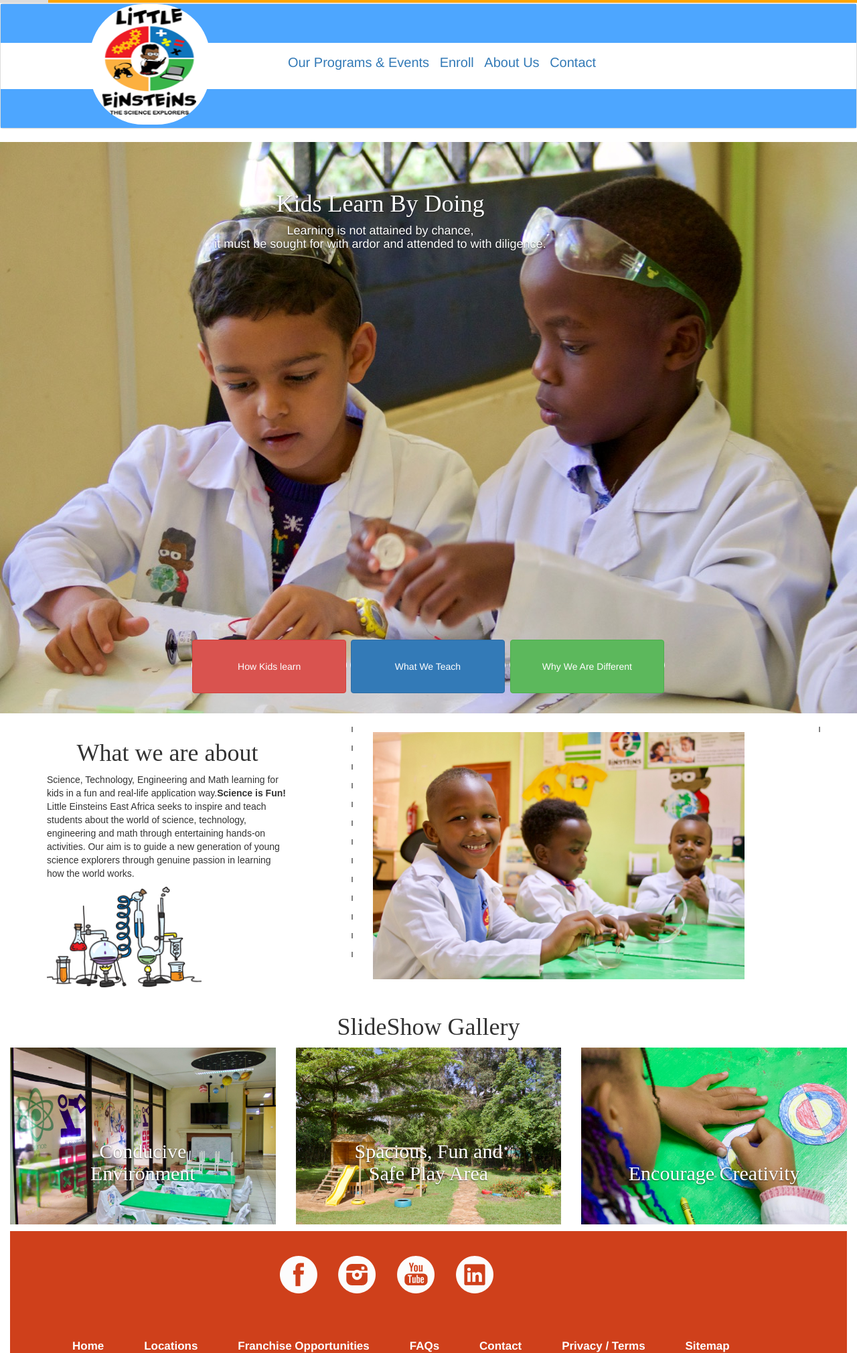
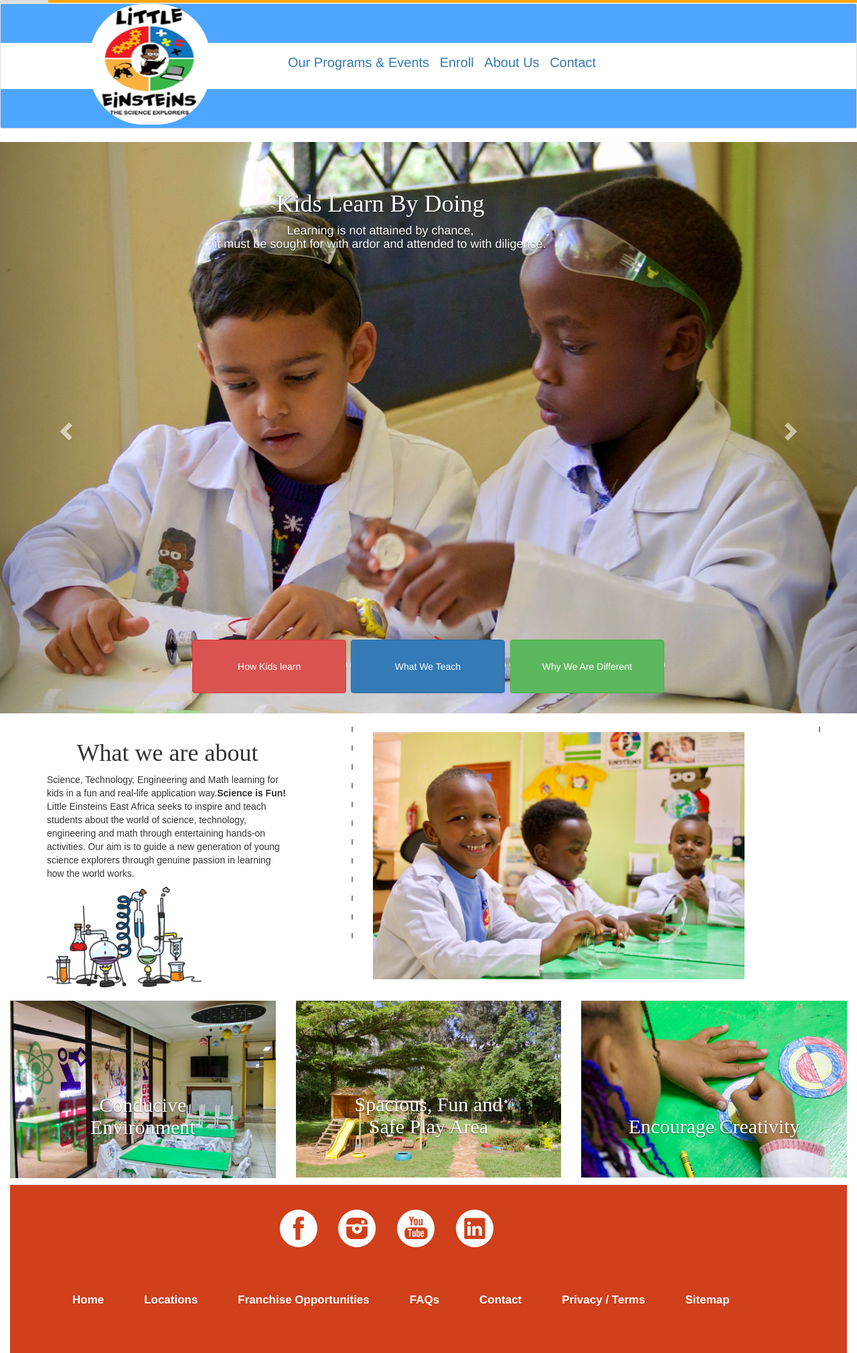
Before and after one commit to vincentmuya/Little-Einsteins, a Django app: page / in a window 1280 px wide. Shown: the top 2020 px of the page at 67% size. Run offline with Django 3.2, Linux system fonts and the light colour scheme; some libraries are stand-ins or nearby versions; some web fonts are replaced.

Commit message:
added buttons to carousel

```diff
--- a/app/templates/carousel.html
+++ b/app/templates/carousel.html
@@ -36,8 +36,16 @@
                     <h4>Our aim is to guide a new generation <br>of young science explorers through genuine passion<br> in learning how the world works.</h4>
                 </div>
             </div>
-
-        </div>
+</div>
+<!-- Left and right controls -->
+<a class="left carousel-control" href="#myCarousel" data-slide="prev">
+  <span class="glyphicon glyphicon-chevron-left"></span>
+  <span class="sr-only">Previous</span>
+</a>
+<a class="right carousel-control" href="#myCarousel" data-slide="next">
+  <span class="glyphicon glyphicon-chevron-right"></span>
+  <span class="sr-only">Next</span>
+</a>
         </div>
   </div>
   <style media="screen">
@@ -68,10 +76,6 @@
       bottom: 650px;
       right: 400px;
   }
-  .carousel-caption{
-  align-items: center;
-  padding-bottom: 100px;
-  }
   .carousel-inner > .item > img {
     width:100%;
     height:500px;
--- a/app/templates/gallery.html
+++ b/app/templates/gallery.html
@@ -10,7 +10,6 @@
 
       <!-- Nav Tabs -->
       <ul class="nav nav-tabs nav-justified" role="tablist">
-        <h1 class="showgallery">SlideShow Gallery</h1>
 
       </ul>
 
--- a/app/templates/index.html
+++ b/app/templates/index.html
@@ -24,7 +24,6 @@
       <div class="col-md-1">
        <div class="vl"></div><br><div class="vl"></div><br><div class="vl"></div><br><div class="vl"></div><br><div class="vl"></div><br><div class="vl"></div><br>
        <div class="vl"></div><br><div class="vl"></div><br><div class="vl"></div><br><div class="vl"></div><br><div class="vl"></div><br><div class="vl"></div><br>
-      <div class="vl"></div>
        </div>
        </div>
      <div class="col-md-7">
```
